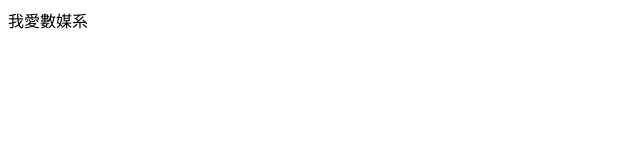
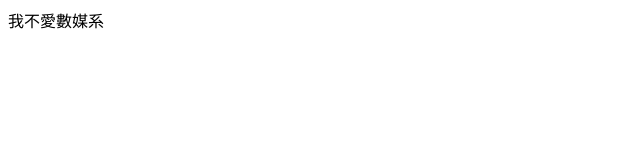
Before and after one commit to gb910125/wupojung.github.io, a plain HTML site: page index.html in a window 1280 px wide. Shown: the full height of the page, 0-640 px from the left. Drawn offline with Linux system fonts and the light colour scheme.

Commit message:
第二次變更

```diff
--- a/index.html
+++ b/index.html
@@ -5,6 +5,6 @@
     <title>你好</title>
 </head>
 <body>
-我愛數媒系
+我不愛數媒系
 </body>
 </html>
```
